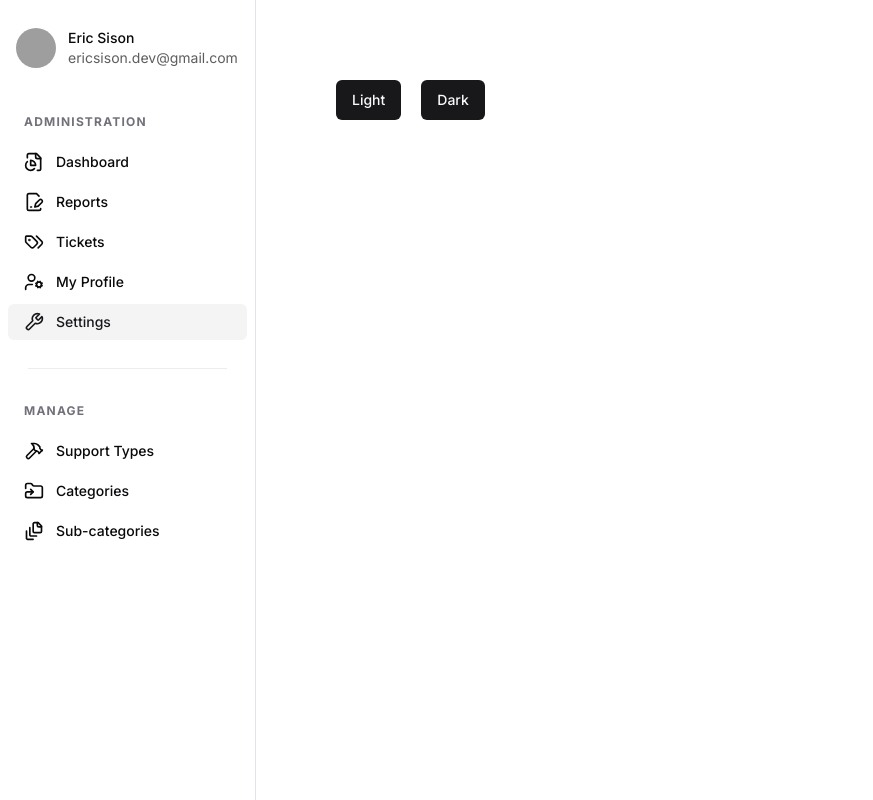
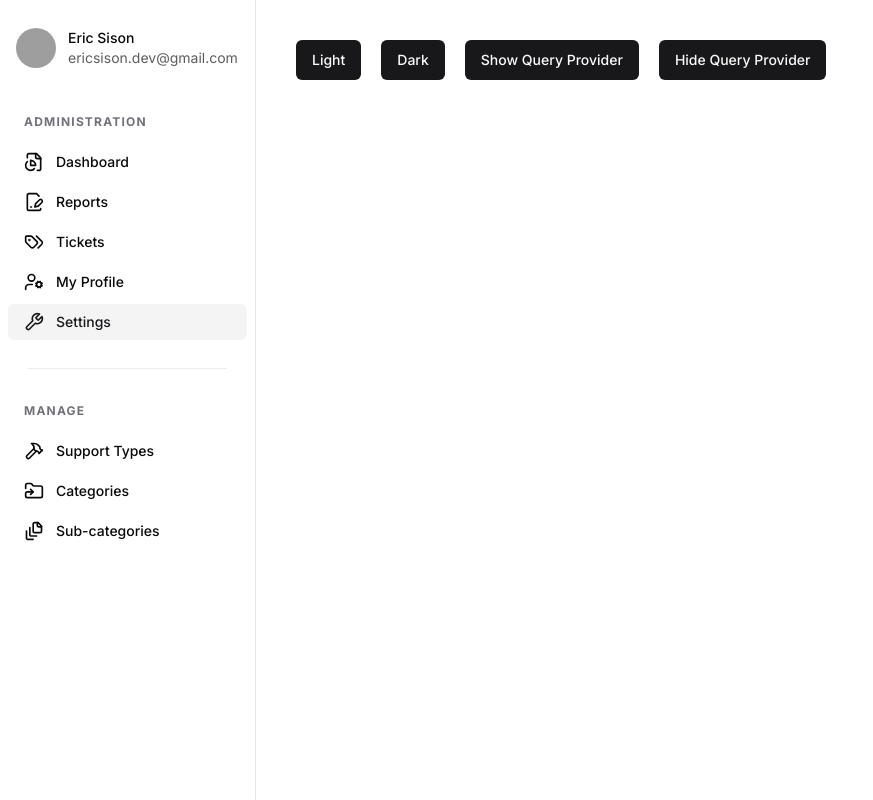
Before and after one commit to eric-sison/ssms-app, a Next.js app: page /settings in a window 1280 px wide. Shown: the whole page, without its empty margins (0-873 px from the left). Built offline with nearby package versions, Linux system fonts and the light colour scheme; grey boxes are pictures that could not be loaded.

Commit message:
added test buttons for showing and hiding react-query-devtool in production environment

```diff
--- a/src/app/(main)/settings/page.tsx
+++ b/src/app/(main)/settings/page.tsx
@@ -1,14 +1,20 @@
 "use client";
 
 import { Button } from "@/components/ui/Button";
+import { useDevToolStore } from "@/lib/devtoolStore";
 import { useTheme } from "next-themes";
 
 export default function Settings() {
   const { setTheme } = useTheme();
+  const showDevTools = useDevToolStore((state) => state.setShowDevTools);
+
   return (
-    <div className="p-10 space-x-5">
+    <div className="space-x-5">
       <Button onClick={() => setTheme("light")}>Light</Button>
       <Button onClick={() => setTheme("dark")}>Dark</Button>
+
+      <Button onClick={() => showDevTools(true)}>Show Query Provider</Button>
+      <Button onClick={() => showDevTools(false)}>Hide Query Provider</Button>
     </div>
   );
 }
```
